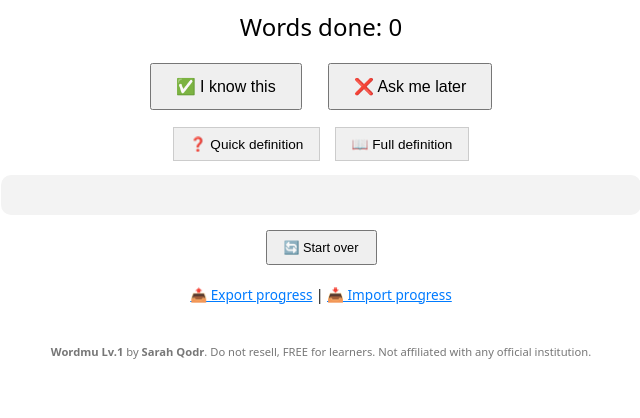
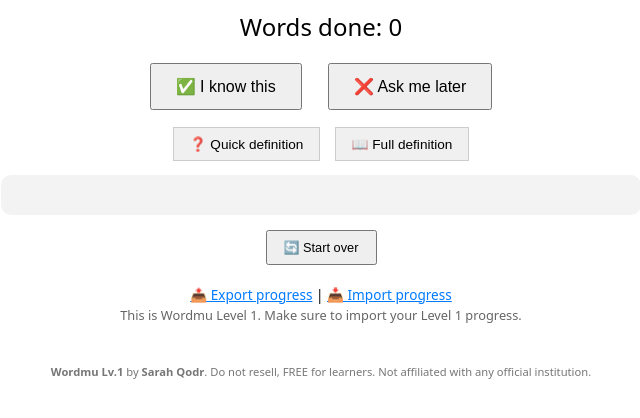
Before and after one commit to sarahqodr/wordmu, a plain HTML site: page index.html in a window 1280 px wide. Shown: the part 184-602 px from the top of the page, without its empty margins (319-959 px from the left). Drawn offline with Linux system fonts and the light colour scheme.

Commit message:
Update index.html

```diff
--- a/index.html
+++ b/index.html
@@ -179,6 +179,12 @@
   |
   <span onclick="document.getElementById('importFile').click()" style="cursor: pointer; color: #007bff; text-decoration: underline;">📥 Import progress</span>
   <input type="file" id="importFile" accept=".json" style="display: none;" onchange="importProgress(event)">
+</div>
+
+	<div style="margin-bottom: 0.5em;">
+   <p style="margin: 0.2em 0 0 0; font-size: 0.8rem; color: #666;">
+    This is Wordmu Level 1. Make sure to import your Level 1 progress.
+  </p>
 </div>
 
  <script>
```
